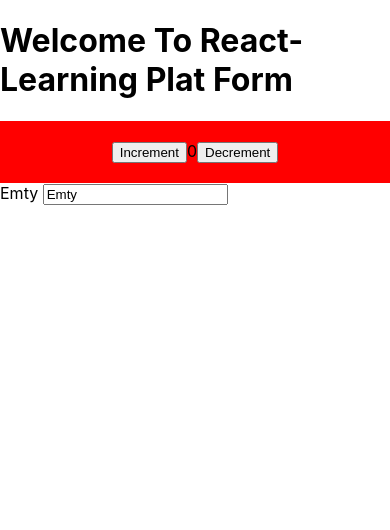
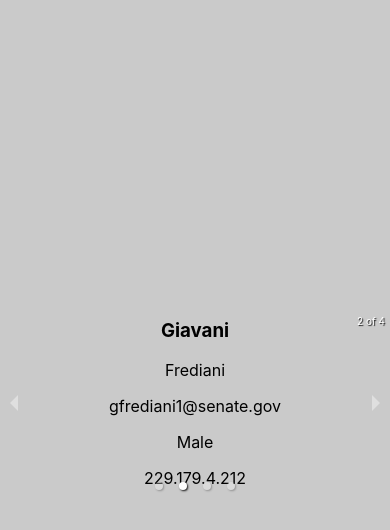
Before and after one commit to midu-zack/React-practice, a React (Create React App) app: page / in a window 390 px wide. Shown: the top 530 px of the page. Built offline with nearby package versions, Linux system fonts and the light colour scheme.

Commit message:
learning to the react-responsive-carousel

```diff
--- a/package.json
+++ b/package.json
@@ -9,8 +9,11 @@
     "react": "^18.3.1",
     "react-dom": "^18.3.1",
     "react-redux": "^9.1.2",
+    "react-responsive-carousel": "^3.2.23",
     "react-scripts": "5.0.1",
+    "react-ui-cards": "^3.1.0",
     "redux": "^5.0.1",
+    "tailwind": "^4.0.0",
     "web-vitals": "^2.1.4"
   },
   "scripts": {
--- a/src/App.js
+++ b/src/App.js
@@ -60,8 +60,9 @@
 // import Ref from "./component/Ref";
 // import Reducer from "./component/Reducer";
 
-import Daytask from "./component/Daytask";
-import Testing from "./component/Testing";
+// import Daytask from "./component/Daytask";
+// import Testing from "./component/Testing";
+import Card from "./component/Card";
 
 function App() {
   const valueToProvide = { someData: "Hello from Context!" }; // Example value
@@ -74,7 +75,7 @@
 
       <MyContext.Provider value={valueToProvide.someData}>
 
-        <h1>Welcome To React-Learning Plat Form</h1>
+        {/* <h1>Welcome To React-Learning Plat Form</h1> */}
         {/* <Counter /> */}
         {/* <Forms /> */}
         {/* <List/> */}
@@ -95,11 +96,15 @@
         {/* <Justinfo/> */}
         {/* <Ref/> */}
 
-      <Daytask/>
+      {/* <Daytask/> */}
 
+      <Card/>
       </MyContext.Provider>
       {/* <Reducer/> */}
-      <Testing/>
+      {/* <Testing/> */}
+
+
+
     </div>
   );
 }
--- /dev/null
+++ b/src/component/Card.jsx
@@ -0,0 +1,25 @@
+import React from "react";
+import { products } from "../min";
+import "./Style.css";
+import "react-responsive-carousel/lib/styles/carousel.min.css"; // requires a loader
+import { Carousel } from 'react-responsive-carousel';
+
+function Card() {
+  return (
+    <div>
+      <Carousel showArrows={true} showThumbs={false} infiniteLoop={true} autoPlay={true} interval={3000} className="testing" >
+        {products.map((product) => (
+          <div key={product.id} className="sm">
+            <h3 className="text-xl ">{product.first_name}</h3>
+            <p className="">{product.last_name}</p>
+            <p className="">{product.email}</p>
+            <p className="">{product.gender}</p>
+            <p className="">{product.ip_address}</p>
+          </div>
+        ))}
+      </Carousel>
+    </div>
+  );
+}
+
+export default Card;
--- /dev/null
+++ b/src/component/Style.css
@@ -0,0 +1,16 @@
+body{
+    background-color: rgb(202, 202, 202);
+
+    padding-top: 300px;
+}
+
+
+#sm{
+    display: inline-flex;
+
+}
+
+#testing{
+    bottom: -22;
+
+}
--- /dev/null
+++ b/src/min.js
@@ -0,0 +1,34 @@
+export const products = [
+  {
+    id: 1,
+    first_name: "Jeanette",
+    last_name: "Penddreth",
+    email: "jpenddreth0@census.gov",
+    gender: "Female",
+    ip_address: "26.58.193.2",
+  },
+  {
+    id: 2,
+    first_name: "Giavani",
+    last_name: "Frediani",
+    email: "gfrediani1@senate.gov",
+    gender: "Male",
+    ip_address: "229.179.4.212",
+  },
+  {
+    id: 3,
+    first_name: "Noell",
+    last_name: "Bea",
+    email: "nbea2@imageshack.us",
+    gender: "Female",
+    ip_address: "180.66.162.255",
+  },
+  {
+    id: 4,
+    first_name: "Willard",
+    last_name: "Valek",
+    email: "wvalek3@vk.com",
+    gender: "Male",
+    ip_address: "67.76.188.26",
+  },
+];
```
Also changed, not shown: 1 other file (tests, documents, lock files or other folders).
